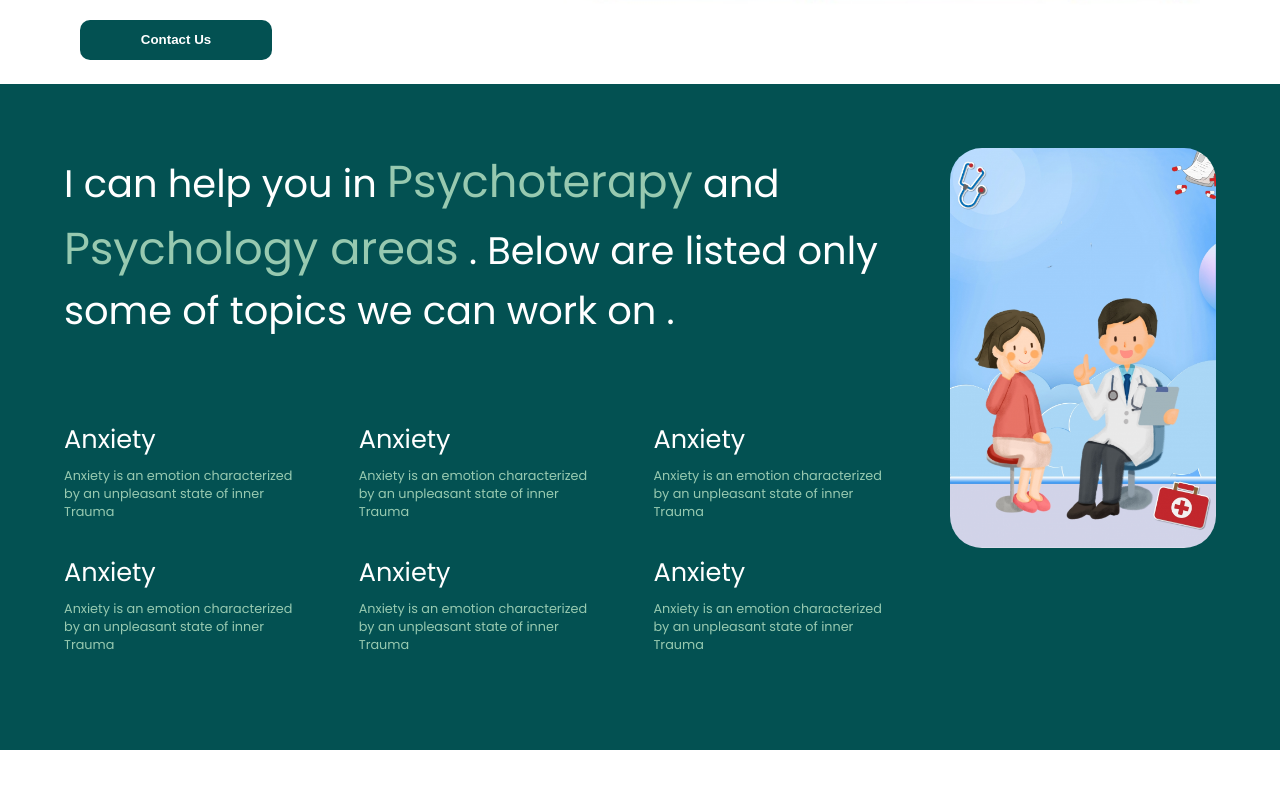
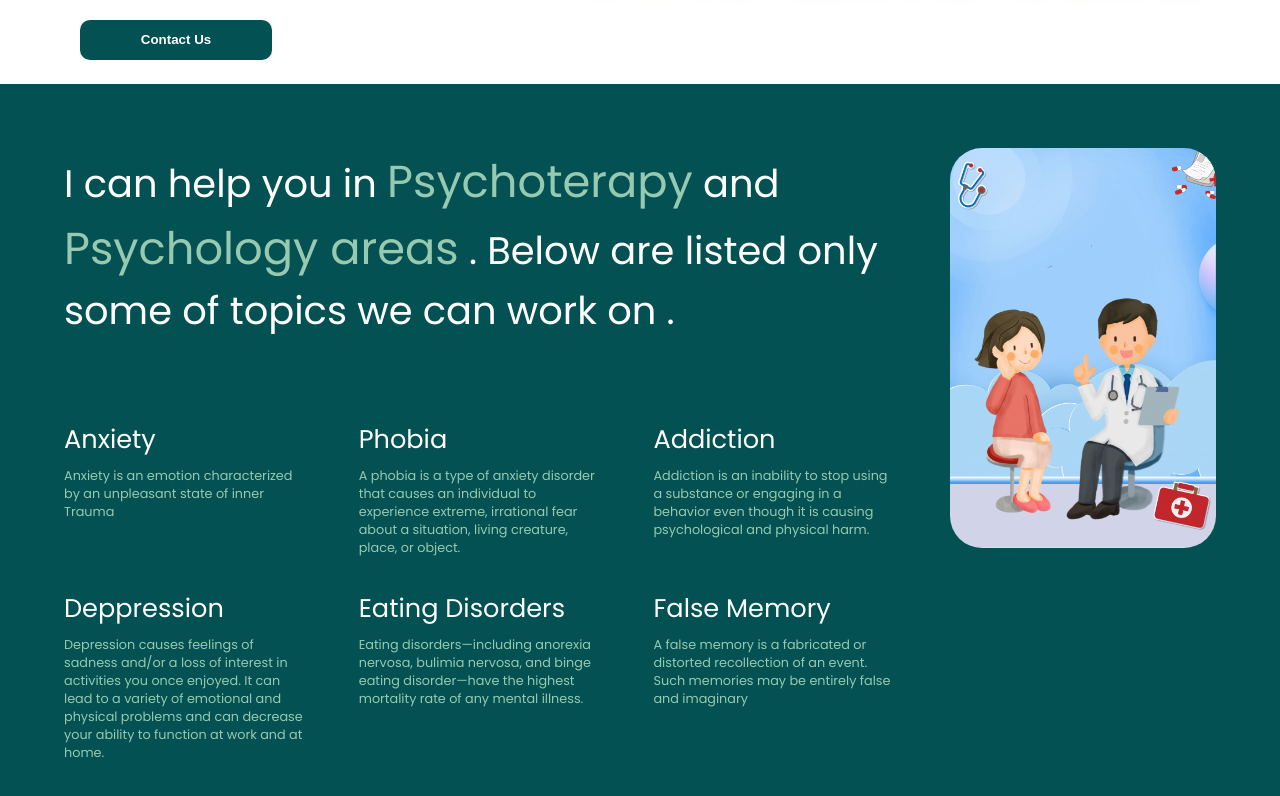
Before and after one commit to sujithj007/psychologist-website, a React (Create React App) app: page / in a window 1280 px wide. Shown: the part 508-1304 px from the top of the page. Before the commit the page ends 1258 px from the top, so only its background shows below. Built offline with nearby package versions, Linux system fonts and the light colour scheme.

Commit message:
topics lists updated

```diff
--- a/src/Profile.js
+++ b/src/Profile.js
@@ -50,38 +50,33 @@ function App() {
             </div>
           </div>
           <div className="topics-list-items">
-            <div className="item-1">Anxiety</div>
+            <div className="item-1">Phobia</div>
             <div className="item-2">
-              Anxiety is an emotion characterized by an unpleasant state of
-              inner Trauma
+            A phobia is a type of anxiety disorder that causes an individual to experience extreme, irrational fear about a situation, living creature, place, or object.
             </div>
           </div>
           <div className="topics-list-items">
-            <div className="item-1">Anxiety</div>
+            <div className="item-1">Addiction</div>
             <div className="item-2">
-              Anxiety is an emotion characterized by an unpleasant state of
-              inner Trauma
+            Addiction is an inability to stop using a substance or engaging in a behavior even though it is causing psychological and physical harm.
             </div>
           </div>
           <div className="topics-list-items">
-            <div className="item-1">Anxiety</div>
+            <div className="item-1">Deppression</div>
             <div className="item-2">
-              Anxiety is an emotion characterized by an unpleasant state of
-              inner Trauma
+            Depression causes feelings of sadness and/or a loss of interest in activities you once enjoyed. It can lead to a variety of emotional and physical problems and can decrease your ability to function at work and at home.
             </div>
           </div>
           <div className="topics-list-items">
-            <div className="item-1">Anxiety</div>
+            <div className="item-1">Eating Disorders</div>
             <div className="item-2">
-              Anxiety is an emotion characterized by an unpleasant state of
-              inner Trauma
+            Eating disorders—including anorexia nervosa, bulimia nervosa, and binge eating disorder—have the highest mortality rate of any mental illness.
             </div>
           </div>
           <div className="topics-list-items">
-            <div className="item-1">Anxiety</div>
+            <div className="item-1">False Memory</div>
             <div className="item-2">
-              Anxiety is an emotion characterized by an unpleasant state of
-              inner Trauma
+            A false memory is a fabricated or distorted recollection of an event. Such memories may be entirely false and imaginary
             </div>
           </div>
         </div>
```
